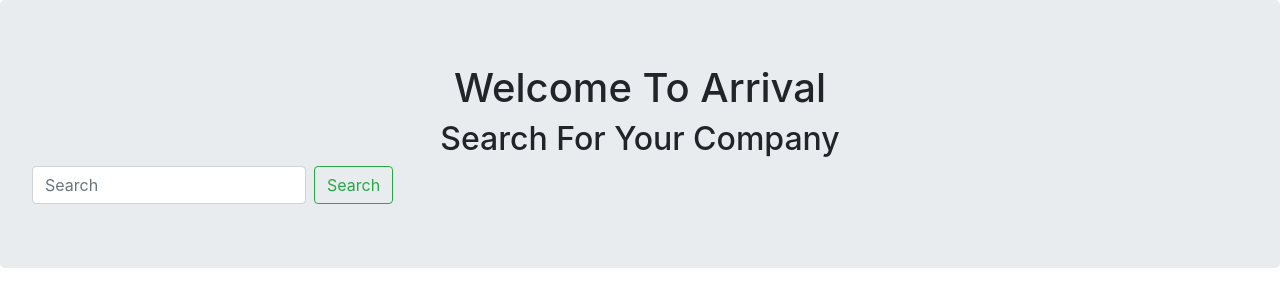
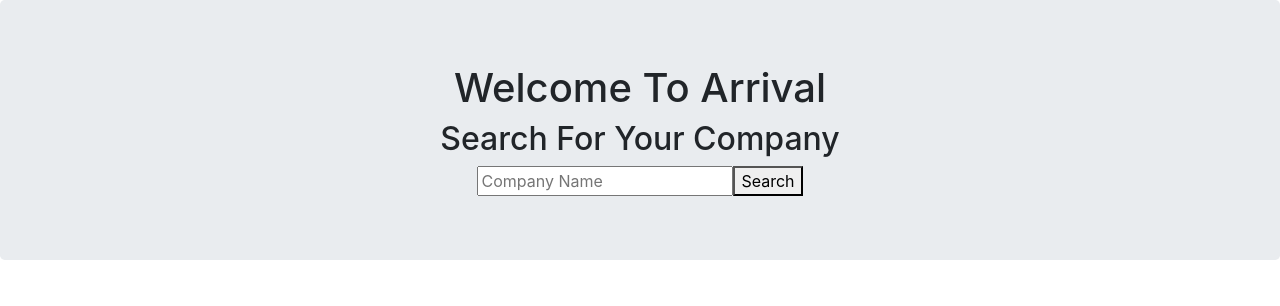
Before and after one commit to Longhuynh741/Arrival, a React (Create React App) app in the folder arrival-frontend/: page / in a window 1280 px wide. Shown: the top 306 px of the page. Built offline with nearby package versions, Linux system fonts and the light colour scheme.

Commit message:
created search functionality and created an errors page

```diff
--- a/arrival-frontend/src/App.js
+++ b/arrival-frontend/src/App.js
@@ -8,7 +8,7 @@
 import HostLogin from './pages/HostLogin';
 import AccountCreationHost from './pages/AccountCreationHost';
 import { QueryClient, QueryClientProvider } from 'react-query';
-
+import Error from "./pages/Error";
 const queryClient = new QueryClient();
 
 function App() {
@@ -19,8 +19,11 @@
         <Route exact path= {["/", "/Arrival"]}>
       <Homepage/>
         </Route>
-        <Route exact path= {["/Event"]}>
+        <Route exact path= {["/Event/Cognizant", "/Event"]}>
           <Event/>
+          </Route>
+          <Route exact path= {["/Error"]}>
+          <Error/>
         </Route>
         <Route exact path= {["/CreateEvent"]}>
           <CreateEvent />
--- /dev/null
+++ b/arrival-frontend/src/pages/Error.js
@@ -0,0 +1,12 @@
+import React from "react";
+
+
+
+function Error() {
+
+    return (
+        <div> Error Page</div>
+    )
+}
+
+export default Error;
--- a/arrival-frontend/src/pages/Homepage.js
+++ b/arrival-frontend/src/pages/Homepage.js
@@ -1,31 +1,47 @@
-import React from "react";
+import React, {useState } from "react";
 import { useHistory } from "react-router-dom";
 import Form from "react-bootstrap/Form";
-import Button from "react-bootstrap/Button";
 
 // require("./Homepage.css");
 
 function Homepage() {
+  const [searchObject, setSearchObject] = useState({});
+  function handleInputChange(event) {
+    const { name, value } = event.target;
+    setSearchObject({ ...searchObject, [name]: value });
+  }
+
+  const searchTerm = searchObject.companyName;
+  console.log(searchTerm)
+
   let history = useHistory();
 
   function handleSearch() {
-    history.push("/Event");
+
+    if (searchTerm !== "Cognizant") {
+      history.push("/Error")
+    }
+
+    else {
+      history.push("/Event/" + searchTerm);
+    }
   }
-
-  // function handleLogin() {
-  //   history.push("/Login");
-  // }
 
   return (
     <div className="jumbotron hero">
       <h1> Welcome To Arrival </h1>
       <h2> Search For Your Company</h2>
-      <Form inline>
-        <Form.Control type="text" placeholder="Search" className="mr-sm-2" />
-        <Button variant="outline-success" onClick={() => handleSearch()}>
-          Search
-        </Button>
-      </Form>
+        <Form variant="outline-success" onSubmit={() => handleSearch()}>
+        <div className="registerInput">
+            <input
+              name="companyName"
+              onChange={handleInputChange}
+              type="text"
+              placeholder="Company Name"
+          />
+          <button type="submit"> Search </button>
+          </div>
+        </Form>
     </div>
   );
 }
```
